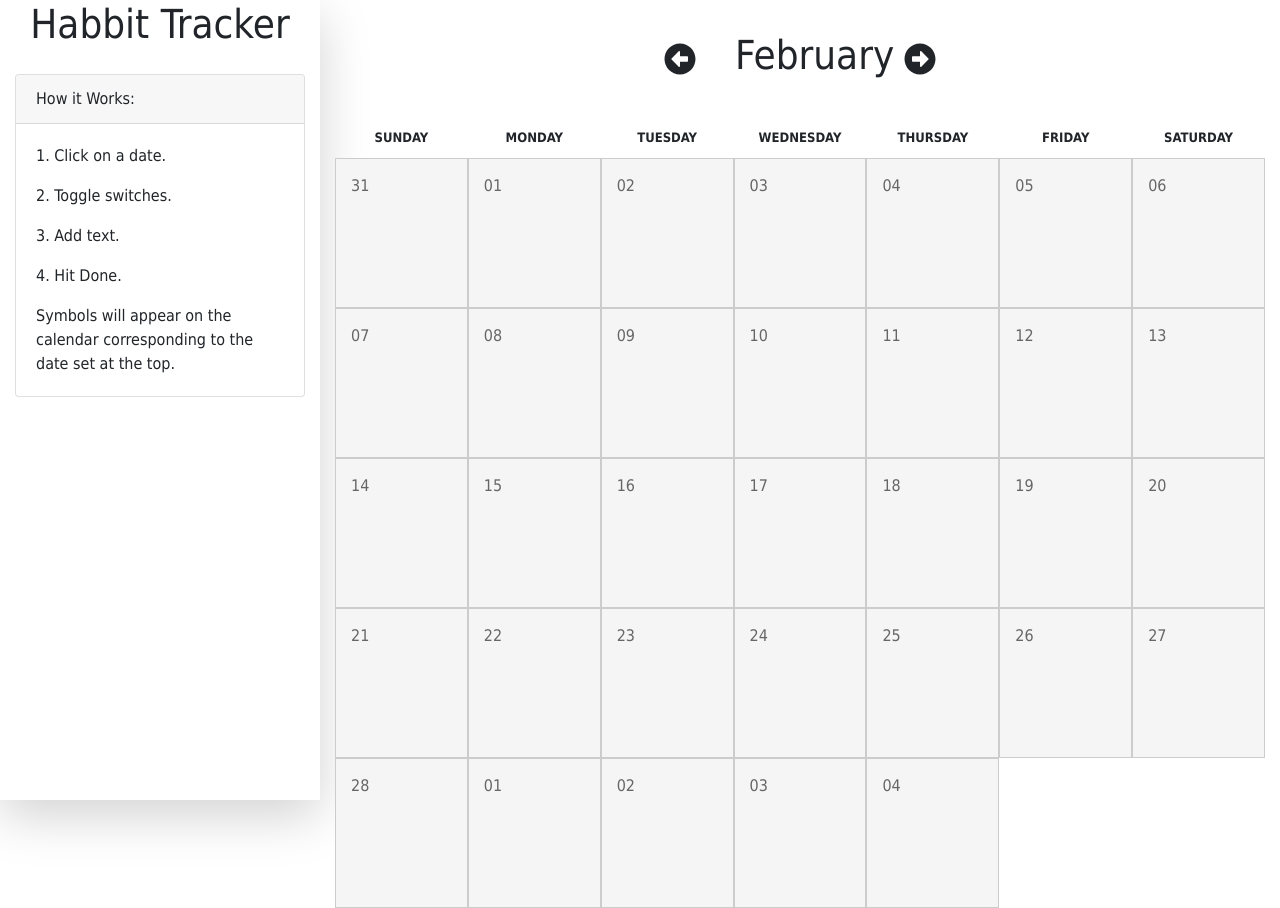
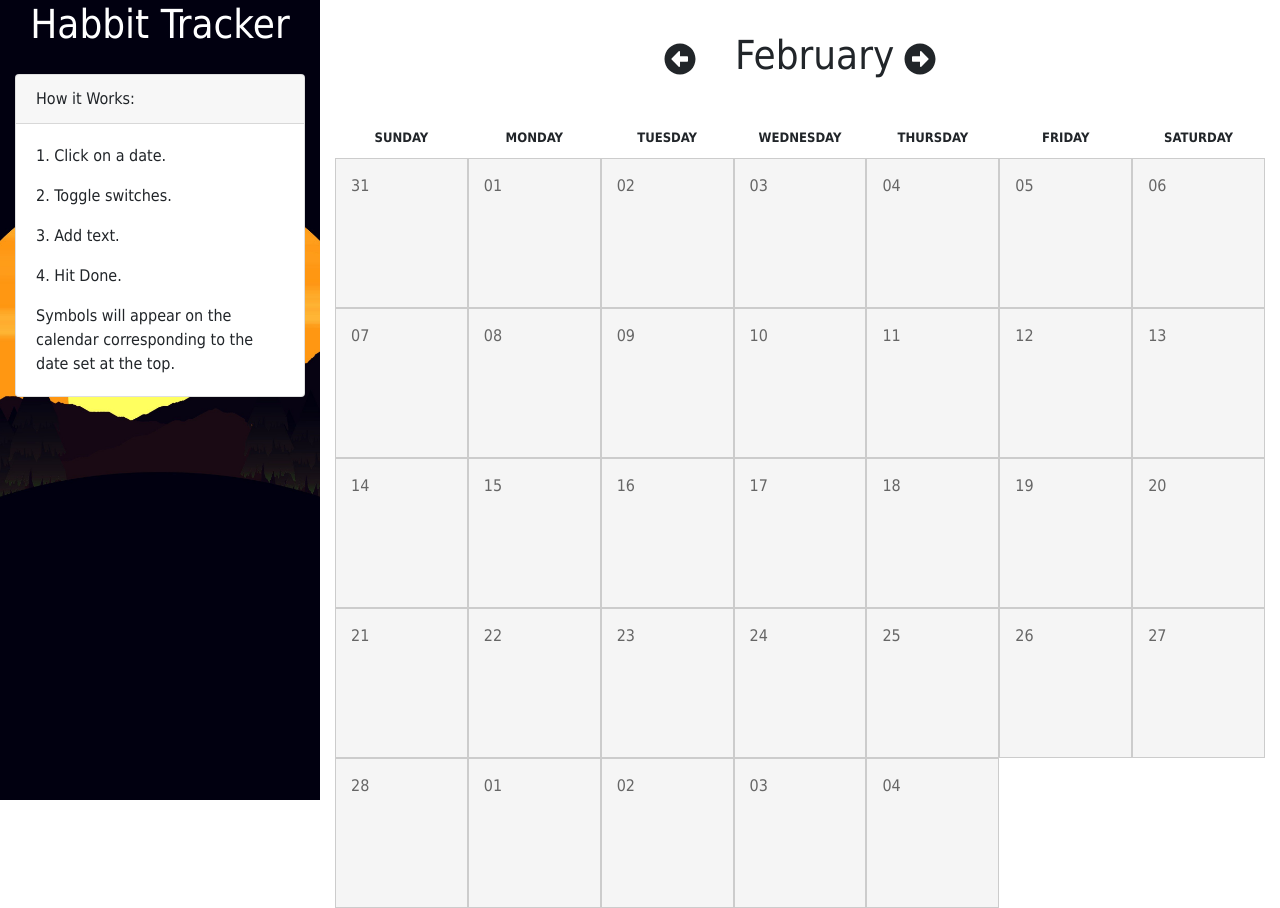
Before and after one commit to grandonbarcia/habbit-tracker, a React (Create React App) app: page / in a window 1280 px wide. Built offline with nearby package versions, Linux system fonts and the light colour scheme.

Commit message:
removed unnused proprs and moved instructions to Instructions component

```diff
--- a/src/Components/SideBar/SideBar.js
+++ b/src/Components/SideBar/SideBar.js
@@ -1,20 +1,13 @@
 import React from "react";
 import { Row, Col, Form, Button, Card } from "react-bootstrap";
+import Instructions from "./Instructions";
 
-const InputPanel = ({
-  saveData,
-  handleClick,
-  habitsTracked,
-  handleChange,
-  handleJournal,
-  setHabitsTracked,
-  displayDate,
-}) => {
+const InputPanel = ({ displayDate }) => {
   return (
-    <Col className="h-100 shadow-lg" xl={3}>
+    <Col className="h-100 side__bar" xl={3}>
       <Row className="text-center">
         <Col>
-          <h1> Habbit Tracker </h1>
+          <h1 className="app__title"> Habbit Tracker </h1>
         </Col>
       </Row>
       <Row className="text-center">
@@ -26,19 +19,7 @@
         <Col className="Form__col">
           <Row>
             <Col>
-              <Card>
-                <Card.Header>How it Works: </Card.Header>
-                <Card.Body>
-                  <Card.Text>1. Click on a date.</Card.Text>
-                  <Card.Text>2. Toggle switches.</Card.Text>
-                  <Card.Text>3. Add text.</Card.Text>
-                  <Card.Text>4. Hit Done.</Card.Text>
-                  <Card.Text>
-                    Symbols will appear on the calendar corresponding to the
-                    date set at the top.
-                  </Card.Text>
-                </Card.Body>
-              </Card>
+              <Instructions />
             </Col>
           </Row>
         </Col>
```
